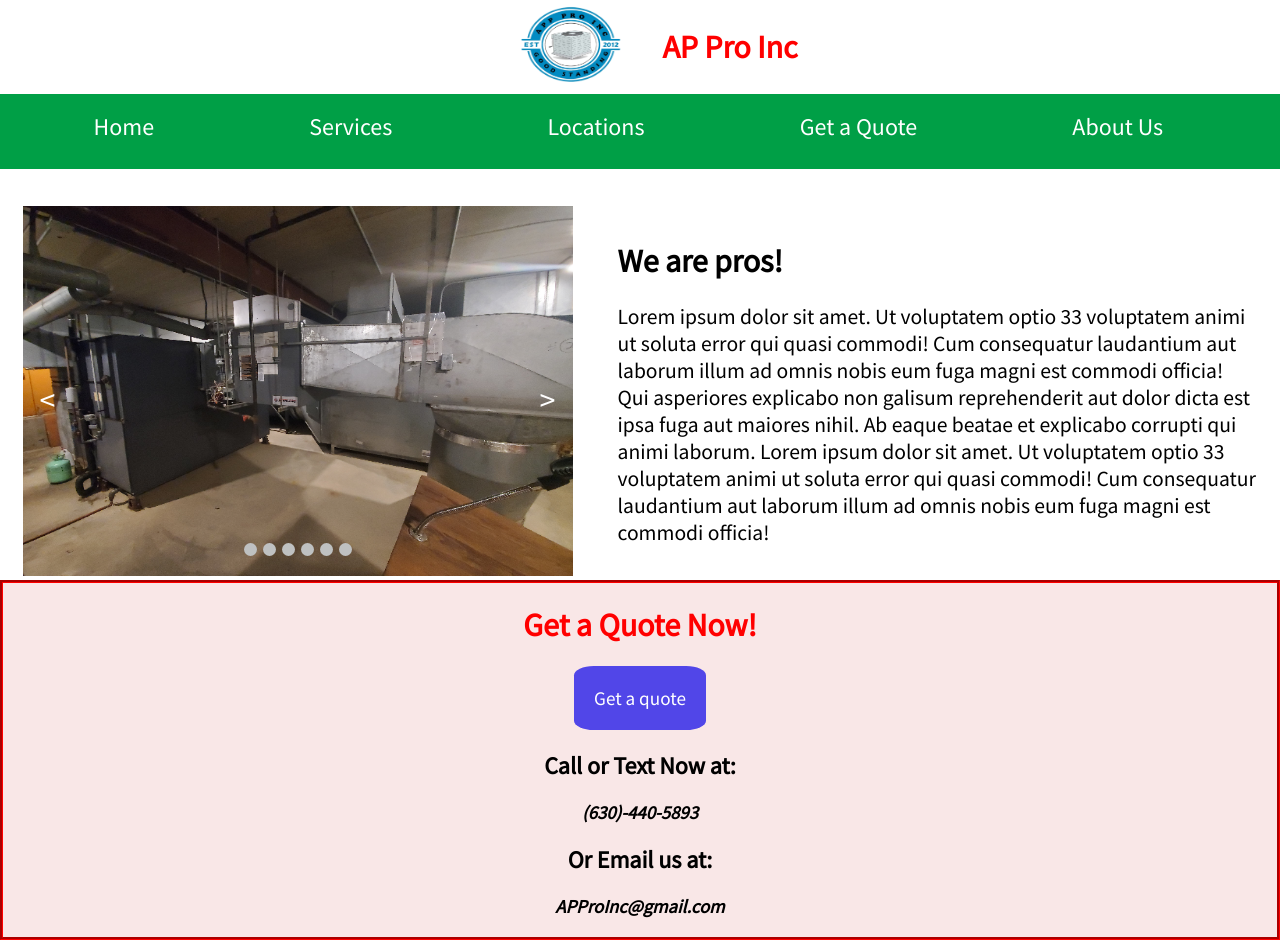
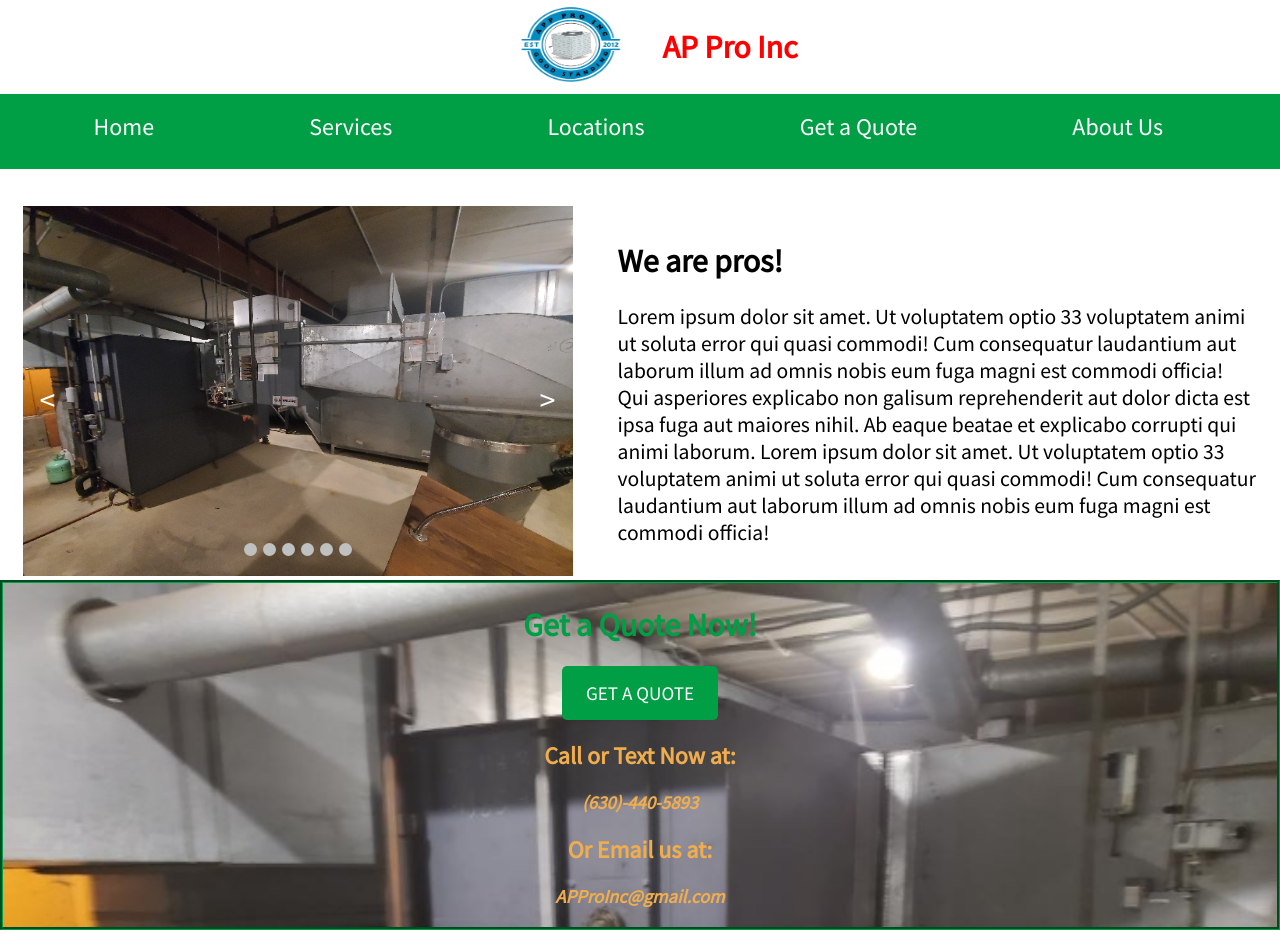
Before and after one commit to cod-cs-club/AC-Website, a Next.js app: page / in a window 1280 px wide. Shown: the top 952 px of the page. Built offline with nearby package versions, Linux system fonts and the light colour scheme.

Commit message:
style change to contact box

```diff
--- a/src/styles/homepageStyles.scss
+++ b/src/styles/homepageStyles.scss
@@ -71,28 +71,41 @@
 
         //Contact Box
         #ContactBoxContainer{
+            color: #F0AD4E;
             text-align: center;
             border-style: groove;
-            border-color: red;
+            border-color: #009f46;
             background-color: rgb(249, 231, 231);
             width:100%;
+            background-image: url("/Company Images/BasementUnit1.png");
+            background-repeat: no-repeat;
+            background-size: cover;
+
 
             #internalContactBox{
                 a{
                     display: inline;
                 }
+
+                h1{
+                    color: #009f46 !important;
+                }
+
                 #quoteButton{
                     margin-left: auto;
-                    padding:20px;
-                    border-radius: 15%;
+                    padding: 15px 24px;
+                    border-radius: 5px;
                     border: none;
-                    background-color: rgb(81, 70, 232);
+                    background-color: #009f46;
                     font-size: 120%;
                     text-align: center;
                     color: white;
+                    text-transform: uppercase;
+                    transition: all 0.3s;
                 }
                 #quoteButton:hover{
-                    background-color: rgb(129, 121, 242);
+                    color: #009f46;
+                    background-color: #fff;
                     cursor: pointer;
                 }
             }
--- a/src/styles/servicesStyles.scss
+++ b/src/styles/servicesStyles.scss
@@ -1,5 +1,3 @@
-@import url('https://fonts.googleapis.com/css2?family=Source+Sans+Pro&display=swap');
-
 //Page text
 .services-description {
     padding: 20px 20px;
```
